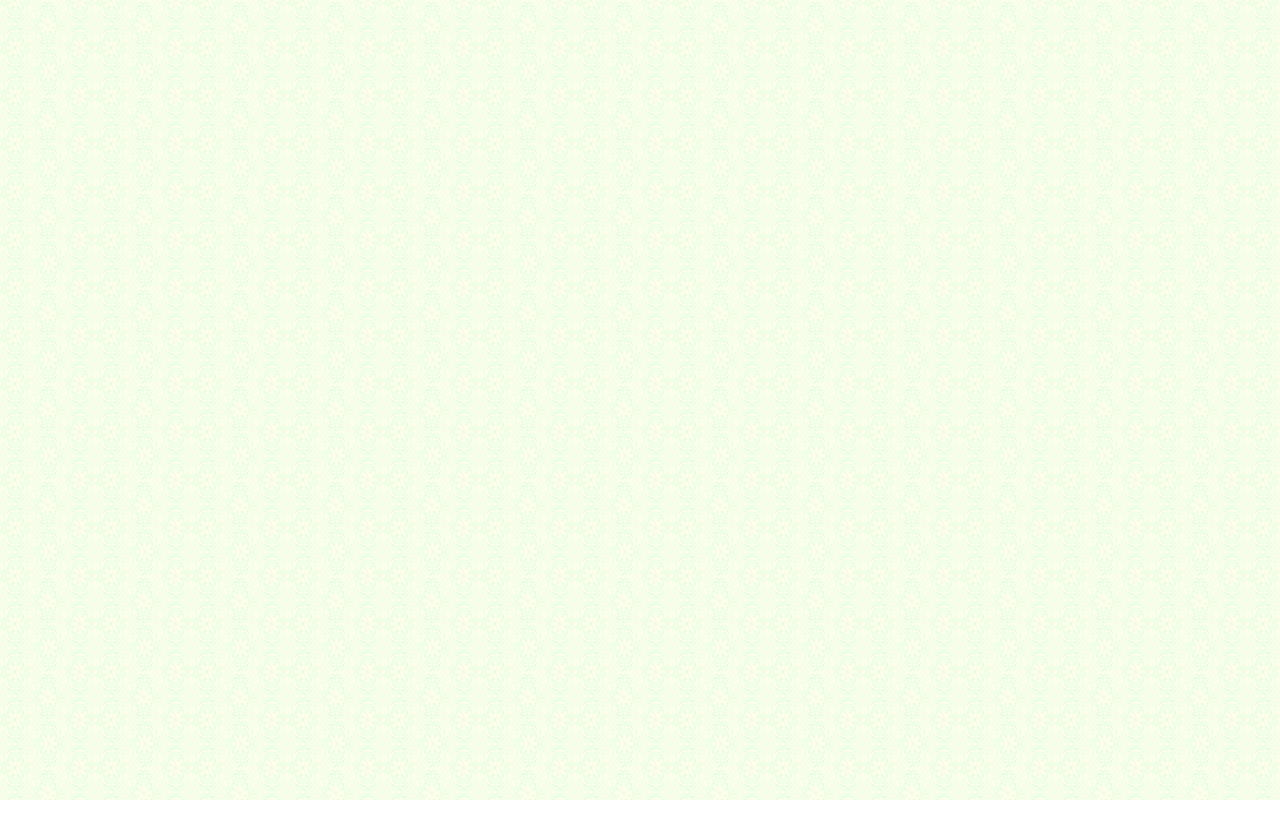
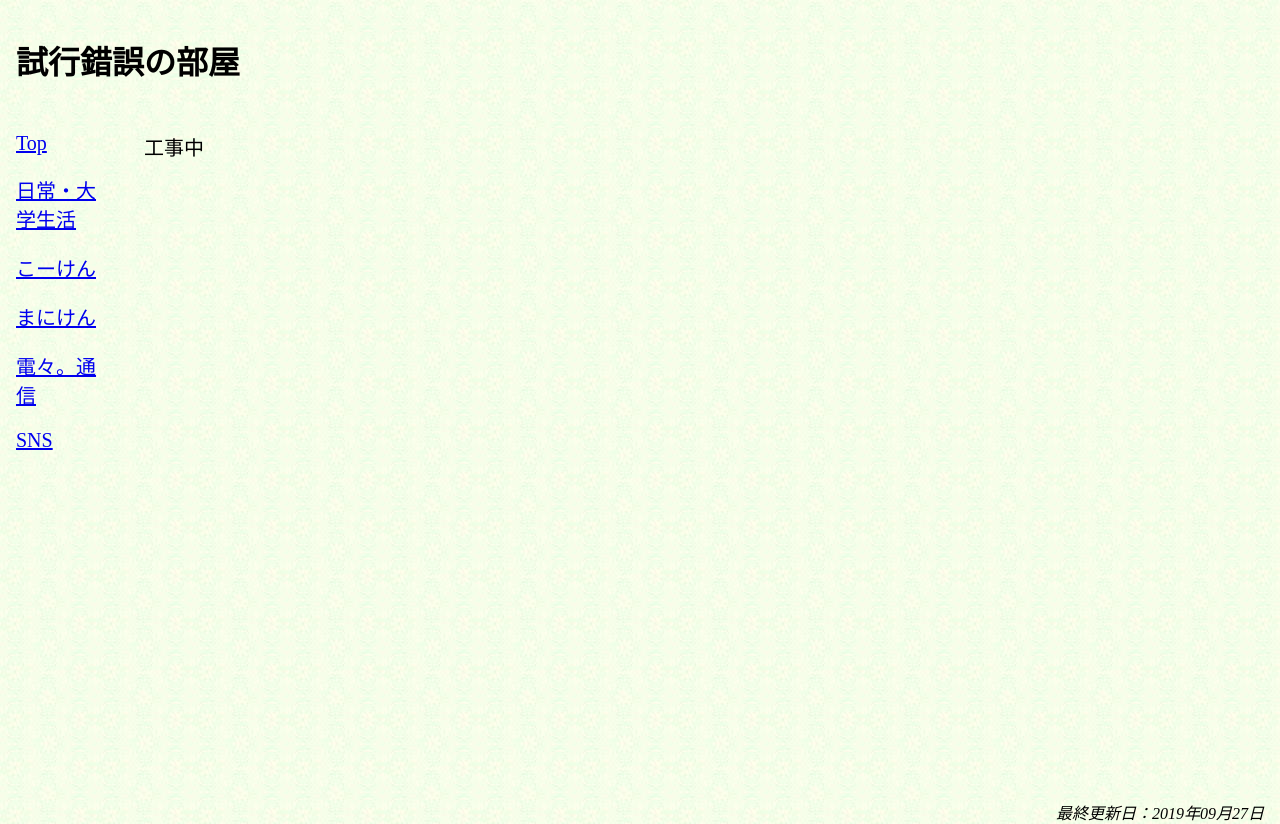
Before and after one commit to sakuramochi708/Ran-syama, a plain HTML site: page nichijyou.html in a window 1280 px wide. Before the commit the page ends 800 px from the top, so only its background shows below. Drawn offline with Linux system fonts and the light colour scheme.

Commit message:
Update nichijyou.html

```diff
--- a/nichijyou.html
+++ b/nichijyou.html
@@ -8,4 +8,47 @@
     <link rel="stylesheet" type="text/css" href="index.css">
 </head>
 
+<body><div class="main">
+
+    <header>
+        <h1>
+            試行錯誤の部屋
+        </h1>
+    </header>
+
+    <aside>
+        <p>
+            <a href="https://sakuramochi708.github.io/Ran-syama/">Top</a>
+        </p>
+        <p>
+            <a href="https://sakuramochi708.github.io/Ran-syama/nichijyou">日常・大学生活</a>
+        </p>
+        <p>
+            <a href="https://sakuramochi708.github.io/Ran-syama/koken">こーけん</a>
+        </p>
+        <p>
+            <a href="https://sakuramochi708.github.io/Ran-syama/mani">まにけん</a>
+        </p>
+        <p>
+            <a href="https://sakuramochi708.github.io/Ran-syama/touhou-club">電々。通信</a>
+        </p>
+        <p>
+            <a href="https://sakuramochi708.github.io/Ran-syama/sns">SNS</a>
+        </p>
+    </aside>
+
+    <section>
+        <p>
+            工事中
+        </p>
+    </section>
+
+    <footer>
+        <address>
+            最終更新日：2019年09月27日
+        </address>
+    </footer>
+
+</div></body>
+
 </html>
```
